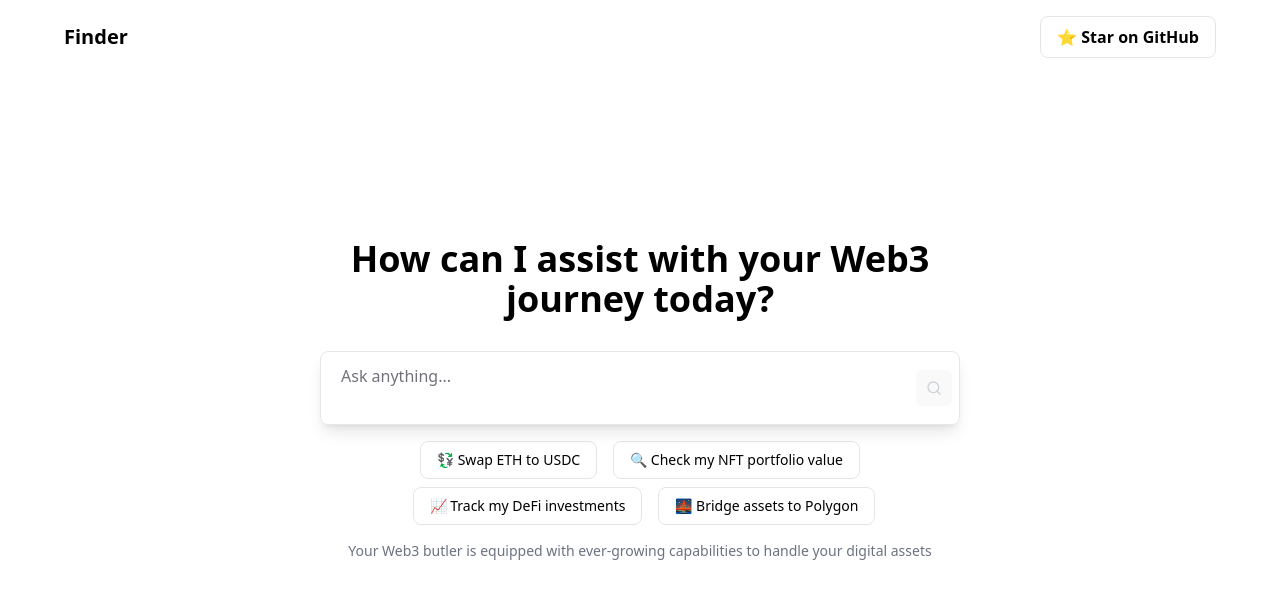
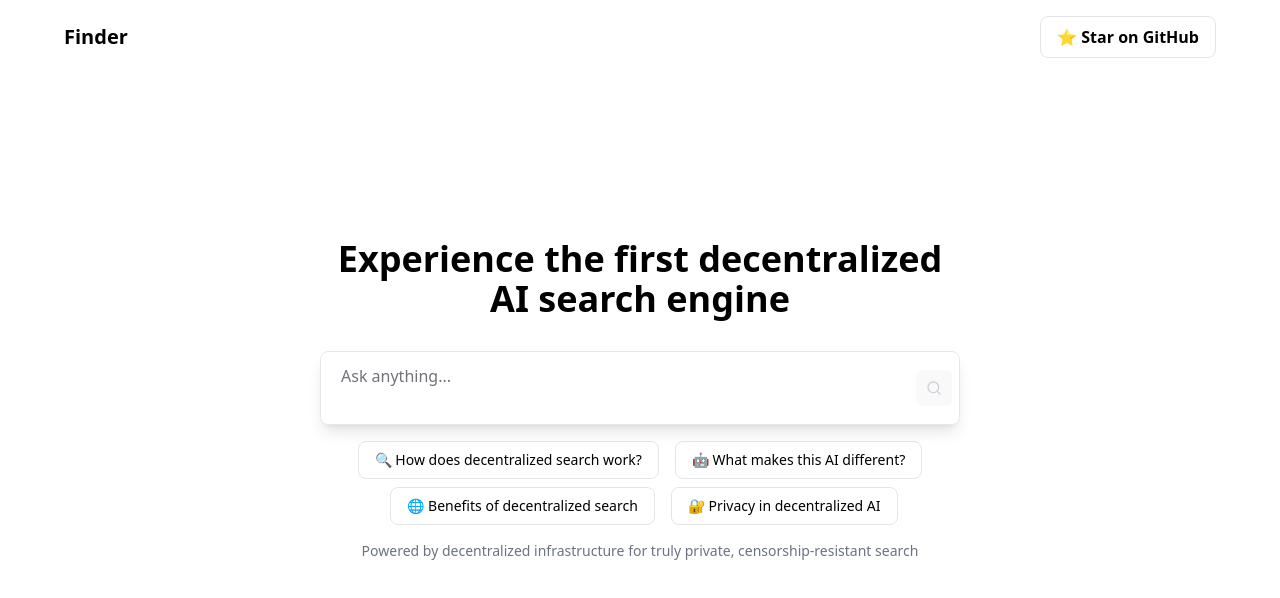
Before and after one commit to GuiBibeau/akeru-search, a Next.js app: page / in a window 1280 px wide. Shown: the top 598 px of the page. Built offline with nearby package versions, Linux system fonts and the light colour scheme.

Commit message:
feat: push

```diff
--- a/app/SearchBar.tsx
+++ b/app/SearchBar.tsx
@@ -16,18 +16,18 @@ export function SearchBar() {
   return (
     <div className="fixed left-1/2 top-1/2 transform -translate-x-1/2 -translate-y-1/2 w-full max-w-2xl px-4">
       <h1 className="text-4xl font-bold mb-8 text-center">
-        How can I assist with your Web3 journey today?
+        Experience the first decentralized AI search engine
       </h1>
       <SearchForm searchAction={searchAction} />
       <div className="flex justify-center space-x-2 mt-4 flex-wrap gap-2">
-        <SearchPill emoji="💱" query="Swap ETH to USDC" />
-        <SearchPill emoji="🔍" query="Check my NFT portfolio value" />
-        <SearchPill emoji="📈" query="Track my DeFi investments" />
-        <SearchPill emoji="🌉" query="Bridge assets to Polygon" />
+        <SearchPill emoji="🔍" query="How does decentralized search work?" />
+        <SearchPill emoji="🤖" query="What makes this AI different?" />
+        <SearchPill emoji="🌐" query="Benefits of decentralized search" />
+        <SearchPill emoji="🔐" query="Privacy in decentralized AI" />
       </div>
       <p className="text-center text-sm text-gray-500 mt-4">
-        Your Web3 butler is equipped with ever-growing capabilities to handle
-        your digital assets
+        Powered by decentralized infrastructure for truly private,
+        censorship-resistant search
       </p>
     </div>
   );
--- a/app/page.tsx
+++ b/app/page.tsx
@@ -4,30 +4,30 @@ import { SearchBar } from "./SearchBar";
 import { Metadata } from "next";
 
 export const metadata: Metadata = {
-  title: "Finder - Your Web3 Butler",
+  title: "Finder - Decentralized AI Search",
   description:
-    "Your personal butler for navigating the web3 world with ease. Simply ask, and let Finder handle your web3 life and investments.",
+    "A decentralized AI-powered search engine for the web3 ecosystem.",
   openGraph: {
-    title: "Finder - Your Web3 Butler",
+    title: "Finder - Decentralized AI Search",
     description:
-      "Your personal butler for navigating the web3 world with ease. Simply ask, and let Finder handle your web3 life and investments.",
+      "A decentralized AI-powered search engine for the web3 ecosystem.",
     images: [
       {
-        url: "https://www.finder.ai/api/og",
+        url: "https://www.akeru.ai/api/og",
         width: 1200,
         height: 630,
-        alt: "Finder Web3 Butler OG Image",
+        alt: "Finder Decentralized Search",
       },
     ],
     type: "website",
-    url: "https://www.finder.ai",
+    url: "https://www.akeru.ai",
   },
   twitter: {
     card: "summary_large_image",
-    title: "Finder - Your Web3 Butler",
+    title: "Finder - Decentralized AI Search",
     description:
-      "Your personal butler for navigating the web3 world with ease. Simply ask, and let Finder handle your web3 life and investments.",
-    images: ["https://www.finder.ai/api/og"],
+      "A decentralized AI-powered search engine for the web3 ecosystem.",
+    images: ["https://www.akeru.ai/api/og"],
     creator: "@FinderAI",
   },
 };
```
